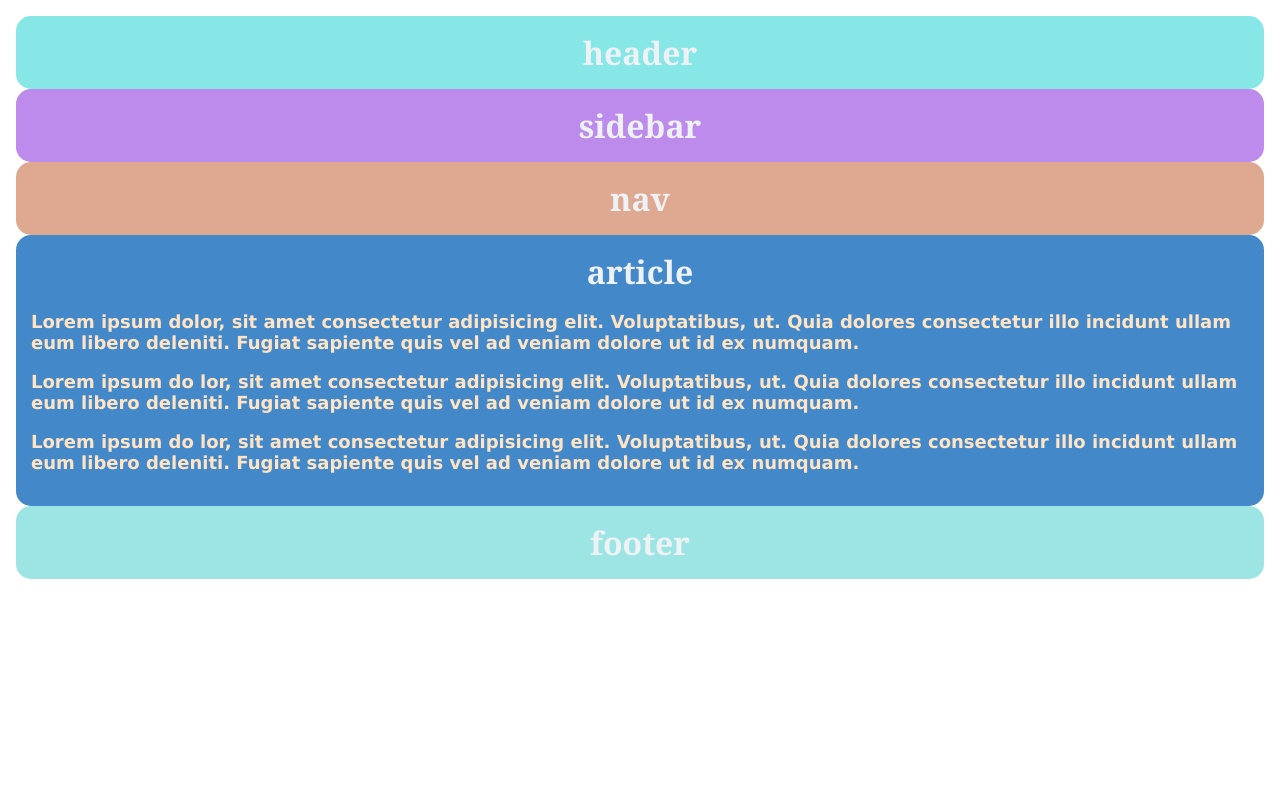
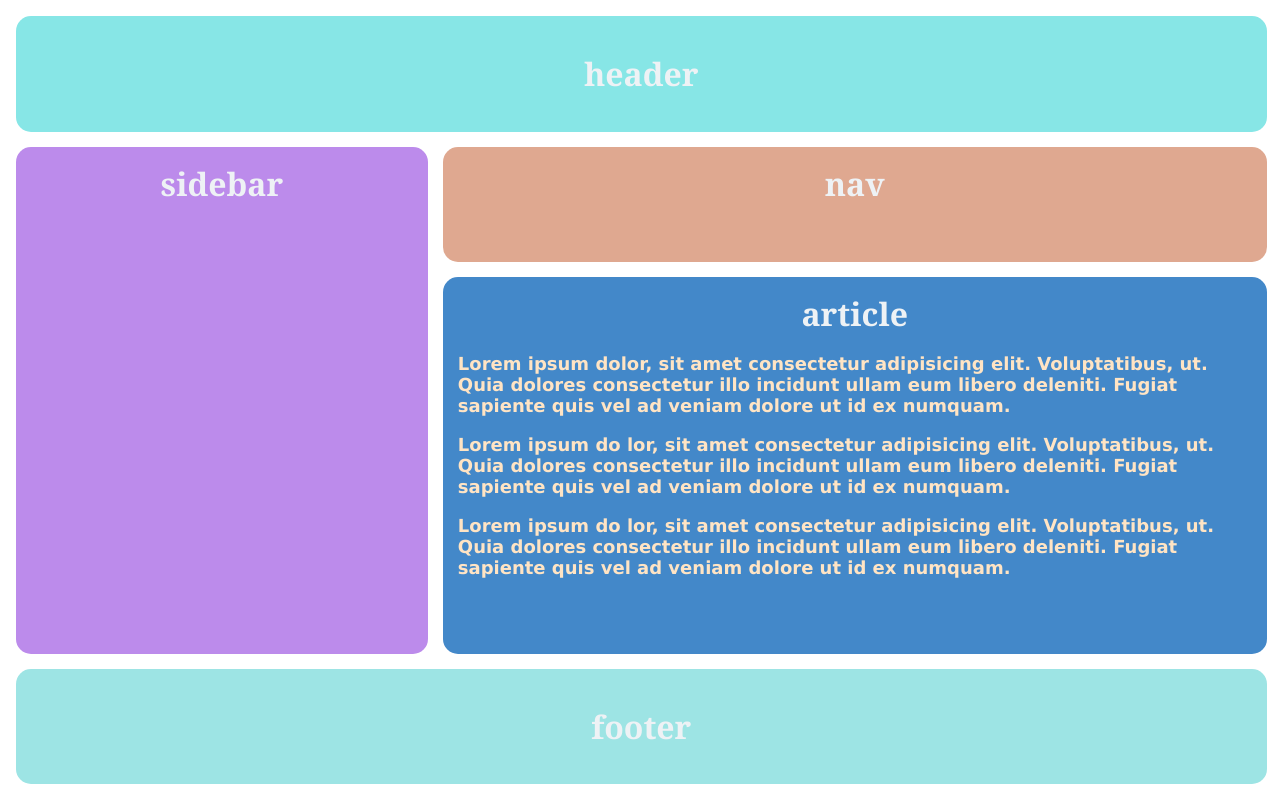
Before and after one commit to jmanul/power_rock, a plain HTML site: page css/CSS3/The_holy_grail/index.html in a window 1280 px wide. Drawn offline with Linux system fonts and the light colour scheme.

Commit message:
ejercicios the holy grail css grid

```diff
--- a/css/CSS3/The_holy_grail/style.css
+++ b/css/CSS3/The_holy_grail/style.css
@@ -10,6 +10,16 @@ body, html {
      height: 100%;
      padding: 16px;
      box-sizing: border-box;
+     display: grid;
+     gap: 15px;
+     grid-template-columns: 33% 66%;
+     grid-template-rows: 1fc 1fc 5fc 1fc;
+     grid-template-areas: "header header"
+     "sidebar nav"
+     "sidebar article"
+     "footer footer";
+
+
 }
 
 .container div {
@@ -25,21 +35,28 @@ body, html {
 .header {
 
      background-color: rgb(135, 230, 230);
+     grid-area: header;
+     display: flex;
+     align-items: center;
+     justify-content: center;
 }
 
 .sidebar {
 
      background-color: rgb(188, 139, 235);
+     grid-area: sidebar;
 }
 
 .nav {
 
      background-color: rgb(223, 168, 144);
+     grid-area: nav;
 }
 
 .article {
 
      background-color: rgb(67, 136, 201);
+     grid-area: article;
 }
 
 .article p {
@@ -52,5 +69,9 @@ body, html {
 .footer{
 
      background-color: rgb(157, 228, 228);
+     grid-area: footer;
+     display: flex;
+     align-items: center;
+     justify-content: center;
 
 }
--- /dev/null
+++ b/css/CSS3/The_holy_grail_grid2/style.css
@@ -0,0 +1,196 @@
+* {
+
+     margin: 0;
+     padding: 0;
+     box-sizing: border-box;
+}
+
+.container {
+
+     text-align: center;
+     display: grid;
+     grid-template-columns: 20% 80%;
+     grid-template-rows: 1fc 1fc 5fc 1fc;
+     gap: 4px;
+     grid-template-areas: "header header"
+     "sidebar nav "
+     "sidebar article"
+     "footer footer";
+
+}
+
+.container div {
+
+     padding: 15px;
+     font-size: 25px;
+     font-family: Impact, Haettenschweiler, 'Arial Narrow Bold', sans-serif;
+     font-weight: bold;
+     color: rgb(109, 98, 84);
+     border-radius: 10px;
+
+
+}
+
+.header {
+
+     grid-area: header;
+     background-color: aquamarine;
+     display: grid;
+     grid-template-columns: 20% 80%;
+}
+
+li {
+
+     list-style: none;
+
+}
+
+.menu ul li {
+
+     font-size: 16px;
+
+
+
+
+}
+
+.menu ul {
+
+
+     display:flex;
+     align-items: center;
+     justify-content: end;
+     gap: 30px;
+
+}
+
+.sidebar {
+
+     grid-area: sidebar;
+
+     background-color: rgb(125, 179, 161);
+
+     display: grid;
+     grid-template-columns: 100%;
+     grid-template-rows:  1fc 1fc 1fc ;
+
+
+}
+
+.sidebar .photo {
+
+     background-color: rgb(187, 209, 157);
+     color: aliceblue;
+     font-size: 12px;
+     font-weight: normal;
+     border-radius: 10px;
+     display: grid;
+     grid-template-columns: 100%;
+
+
+     gap: 50px;
+
+
+}
+
+.sidebar p{
+
+     background-color: blueviolet;
+     border-radius: 10px;
+     display: flex;
+     align-items: center;
+     justify-content: center;
+
+}
+
+.sidebar .side-content {
+
+     background-color: rgb(119, 206, 206);
+     color: rgb(143, 113, 68);
+     font-size: 16px;
+     font-weight: normal;
+     display: grid;
+     align-items: center;
+
+
+}
+
+.nav {
+     grid-area: nav;
+     background-color: bisque;
+
+}
+
+.nav ul {
+
+     display: grid;
+     grid-template-columns: 33% 33% 33%;
+}
+
+.nav ul li {
+
+     font-size: 16px;
+     text-transform: uppercase;
+}
+
+.article {
+
+     grid-area: article;
+
+     background-color: rgb(136, 187, 231);
+     display: grid;
+     grid-template-columns: repeat(auto-fit , minmax(200px, 1fr));
+     grid-template-rows: repeat(auto-fit , minmax(200px, 1fr));
+     gap: 15px;
+
+
+
+}
+
+.article p {
+
+     font-size: 18px;
+     font-family: 'Segoe UI', Tahoma, Geneva, Verdana, sans-serif;
+     color: black;
+     text-align: left;
+}
+
+.article .card {
+
+     background-color: rgb(228, 222, 216);
+     color: rgb(71, 59, 59);
+     text-align: center;
+     border-radius: 10px;
+     border: solid 1px grey;
+
+
+}
+
+.card p {
+
+     color: rgb(101, 101, 158);
+     font-weight: normal;
+     font-size: 14px;
+
+}
+
+.card .title {
+
+     font-size: 20px;
+     text-align: center;
+
+}
+
+.footer {
+
+     grid-area: footer;
+
+     background-color: rgb(199, 218, 181);
+
+
+}
+
+.footer p {
+     font-size: 13px;
+     font-weight: lighter;
+}
```
Also changed, not shown: css/CSS3/The_holy_grail_grid2/index.html (added, +97 -0 lines).
